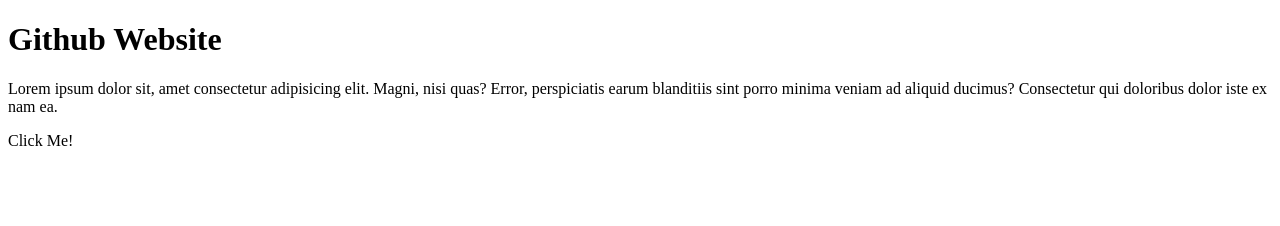
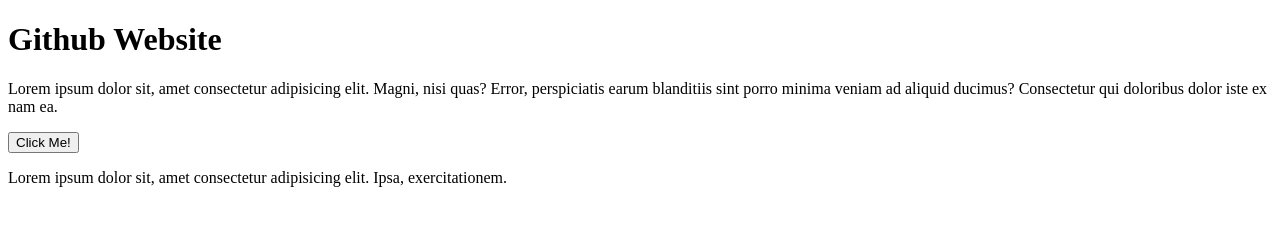
Before and after one commit to JigyansaJena/learn-git, a plain HTML site: page index.html in a window 1280 px wide. Drawn offline with Linux system fonts and the light colour scheme.

Commit message:
added new Paragragh to the code

```diff
--- a/index.html
+++ b/index.html
@@ -8,6 +8,7 @@
 <body>
   <h1>Github Website</h1>
   <p>Lorem ipsum dolor sit, amet consectetur adipisicing elit. Magni, nisi quas? Error, perspiciatis earum blanditiis sint porro minima veniam ad aliquid ducimus? Consectetur qui doloribus dolor iste ex nam ea.</p>
-  <buttob>Click Me!</buttob>
+  <button>Click Me!</button>
+  <p>Lorem ipsum dolor sit, amet consectetur adipisicing elit. Ipsa, exercitationem.</p>
 </body>
 </html>
```
